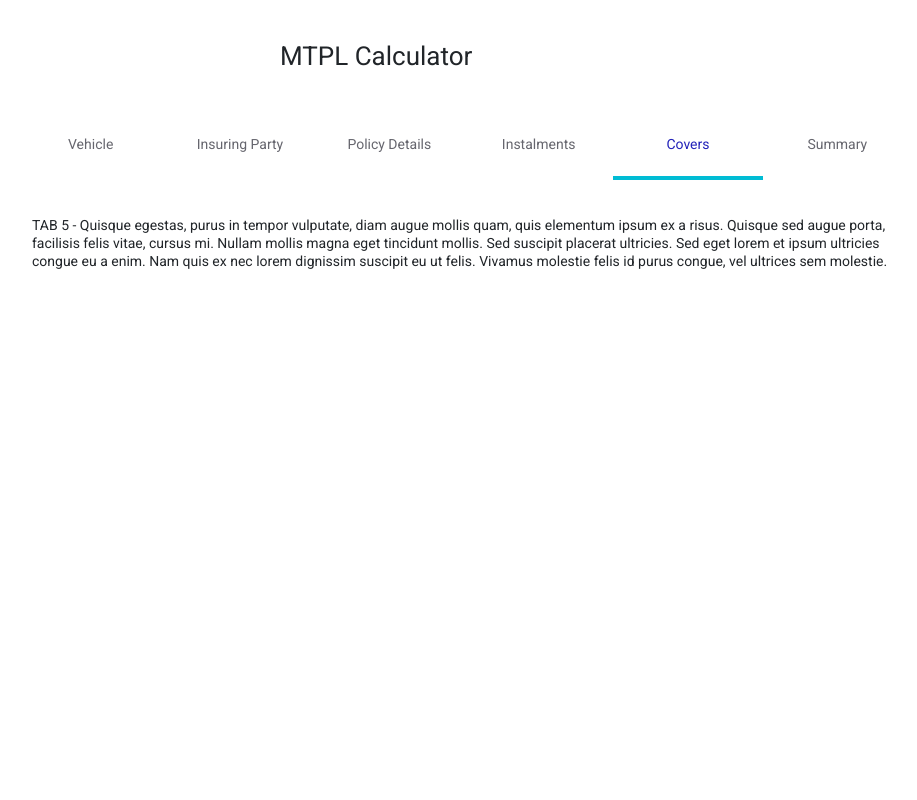
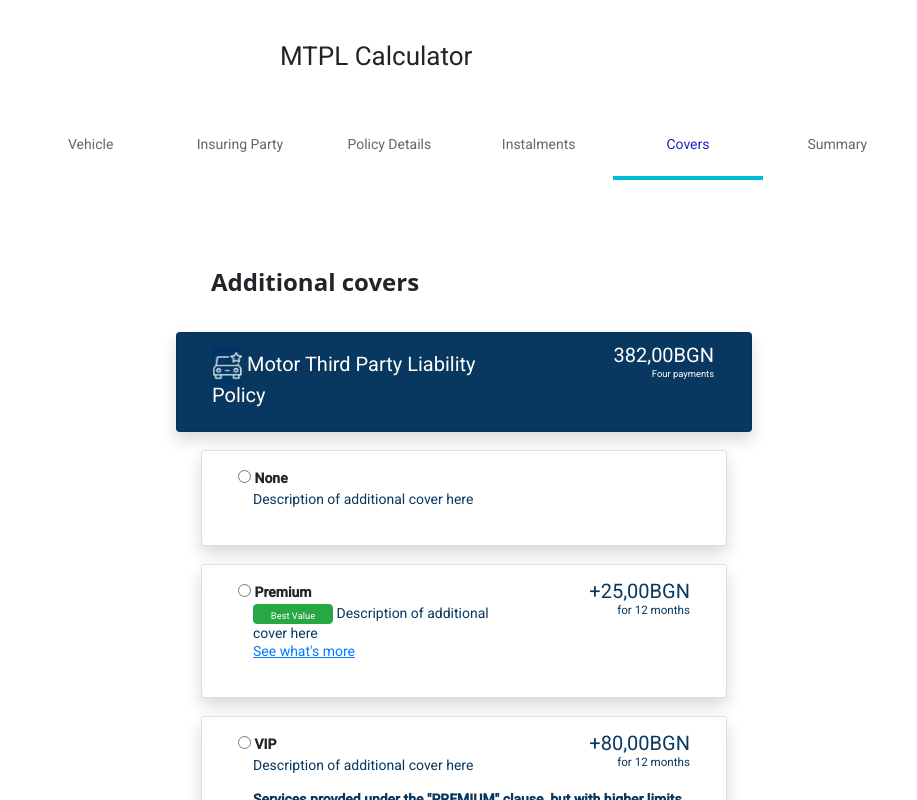
Before and after one commit to karanshirsath/stepperform, an Angular app: page /form in a window 1280 px wide. Both pictures are taken after a click on the label "Covers". Shown: the top 800 px of the page, without its empty margins (176-1093 px from the left). Built offline with nearby package versions, Linux system fonts and the light colour scheme.

Commit message:
Integrated additional cover compoonent with stepper form

```diff
--- a/src/app/components/tab2/tab2.component.css
+++ b/src/app/components/tab2/tab2.component.css
@@ -105,6 +105,7 @@ html, body {
     position: absolute;
     top: 100px;
     left: 16px;
+    right :16px;
     line-height: 130%;
     display: none;
   }
--- a/src/app/components/tab2/tab2.component.html
+++ b/src/app/components/tab2/tab2.component.html
@@ -40,8 +40,12 @@
     <input type="radio" name="tabs" id="tab5">
      <div class="tab-label-content" id="tab5-content">
       <label for="tab5">Covers</label>
-      <div class="tab-content">TAB 5 - Quisque egestas, purus in tempor vulputate, diam augue mollis quam, quis elementum ipsum ex a risus. Quisque sed augue porta, facilisis felis vitae, cursus mi. Nullam mollis magna eget tincidunt mollis. Sed suscipit placerat ultricies. Sed eget lorem et ipsum ultricies congue eu a enim. Nam quis ex nec lorem dignissim suscipit eu ut felis. Vivamus molestie felis id purus congue, vel ultrices sem molestie.</div>
+      <div class="tab-content">
+        <app-additional-covers></app-additional-covers>
+        <!-- TAB 5 - Quisque egestas, purus in tempor vulputate, diam augue mollis quam, quis elementum ipsum ex a risus. Quisque sed augue porta, facilisis felis vitae, cursus mi. Nullam mollis magna eget tincidunt mollis. Sed suscipit placerat ultricies. Sed eget lorem et ipsum ultricies congue eu a enim. Nam quis ex nec lorem dignissim suscipit eu ut felis. Vivamus molestie felis id purus congue, vel ultrices sem molestie. -->
+      </div>
     </div>
+
 
     <input type="radio" name="tabs" id="tab6">
      <div class="tab-label-content" id="tab6-content">
```
